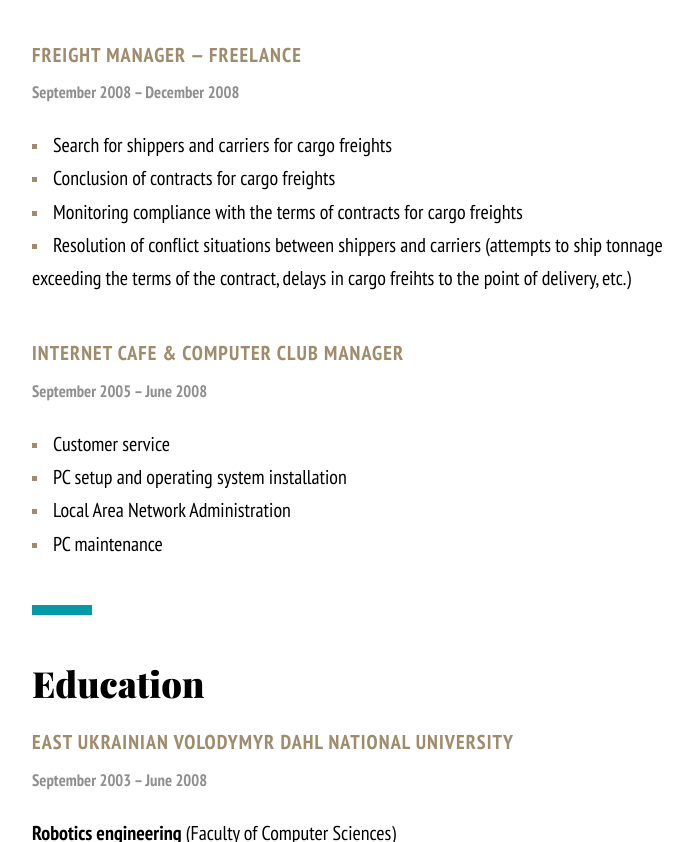
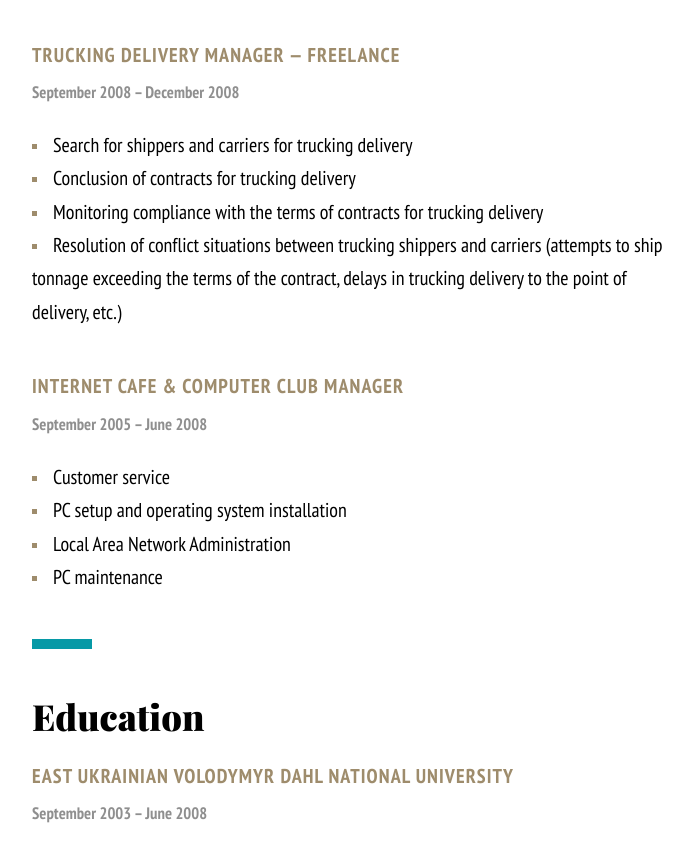
Before and after one commit to CarphatianSnake/MyCV, a plain HTML site: page index.html in a window 1280 px wide. Shown: the part 2820-3662 px from the top of the page, without its empty margins (500-1193 px from the left). Drawn offline with nearby package versions, Linux system fonts and the light colour scheme.

Commit message:
rename Freight Manager to Trucking Delivery experience

```diff
--- a/index.html
+++ b/index.html
@@ -112,13 +112,13 @@
                 </ul>
               </li>
               <li class="experience-list-item">
-                <h3>Freight manager — Freelance</h3>
+                <h3>Trucking delivery manager — Freelance</h3>
                 <h5>September 2008 – December 2008</h5>
                 <ul class="responsibilities-list">
-                  <li>Search for shippers and carriers for cargo freights</li>
-                  <li>Conclusion of contracts for cargo freights</li>
-                  <li>Monitoring compliance with the terms of contracts for cargo freights</li>
-                  <li>Resolution of conflict situations between shippers and carriers (attempts to ship tonnage exceeding the terms of the contract, delays in cargo freihts to the point of delivery, etc.)</li>
+                  <li>Search for shippers and carriers for trucking delivery</li>
+                  <li>Conclusion of contracts for trucking delivery</li>
+                  <li>Monitoring compliance with the terms of contracts for trucking delivery</li>
+                  <li>Resolution of conflict situations between trucking shippers and carriers (attempts to ship tonnage exceeding the terms of the contract, delays in trucking delivery to the point of delivery, etc.)</li>
                 </ul>
               </li>
               <li class="experience-list-item">
```
